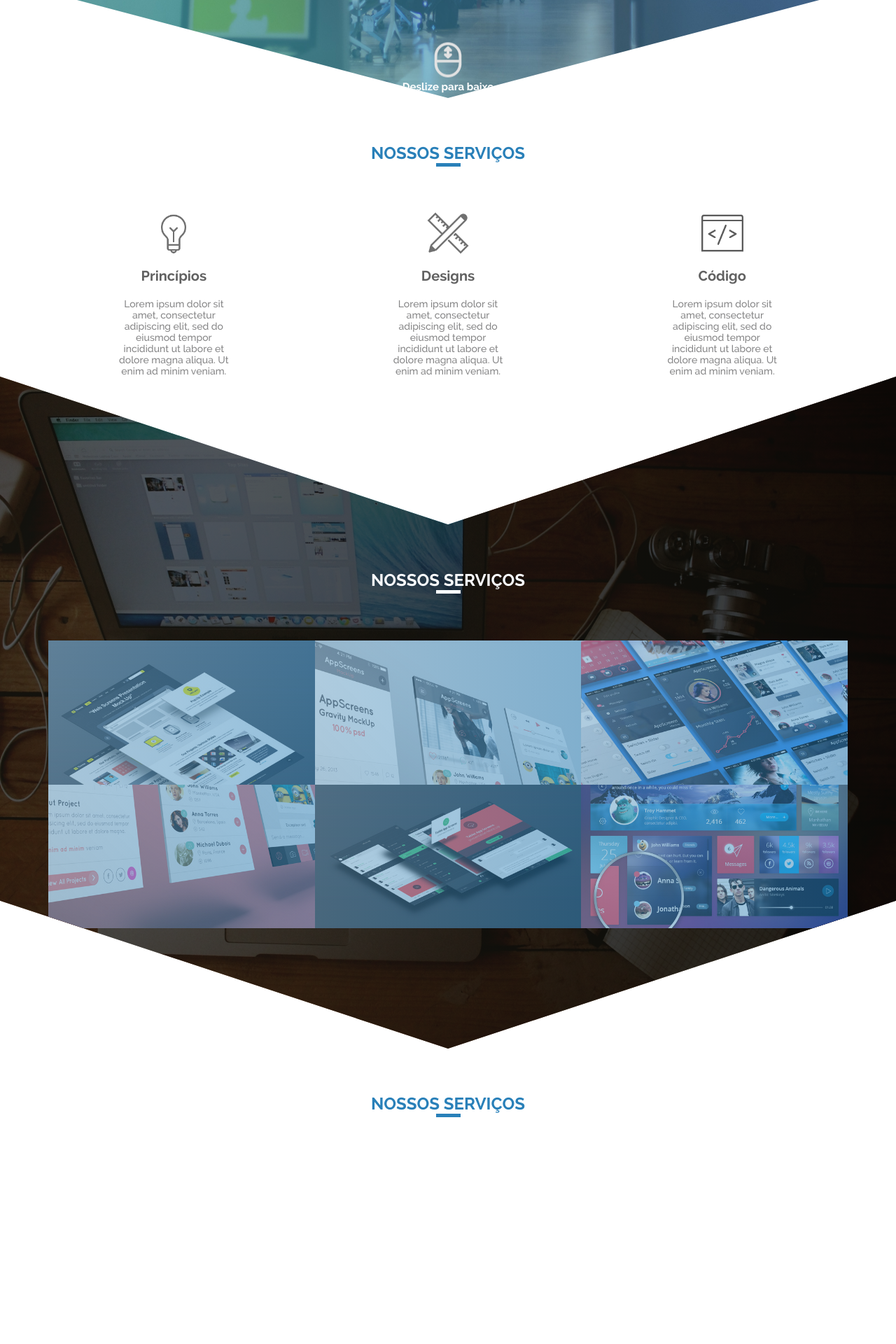
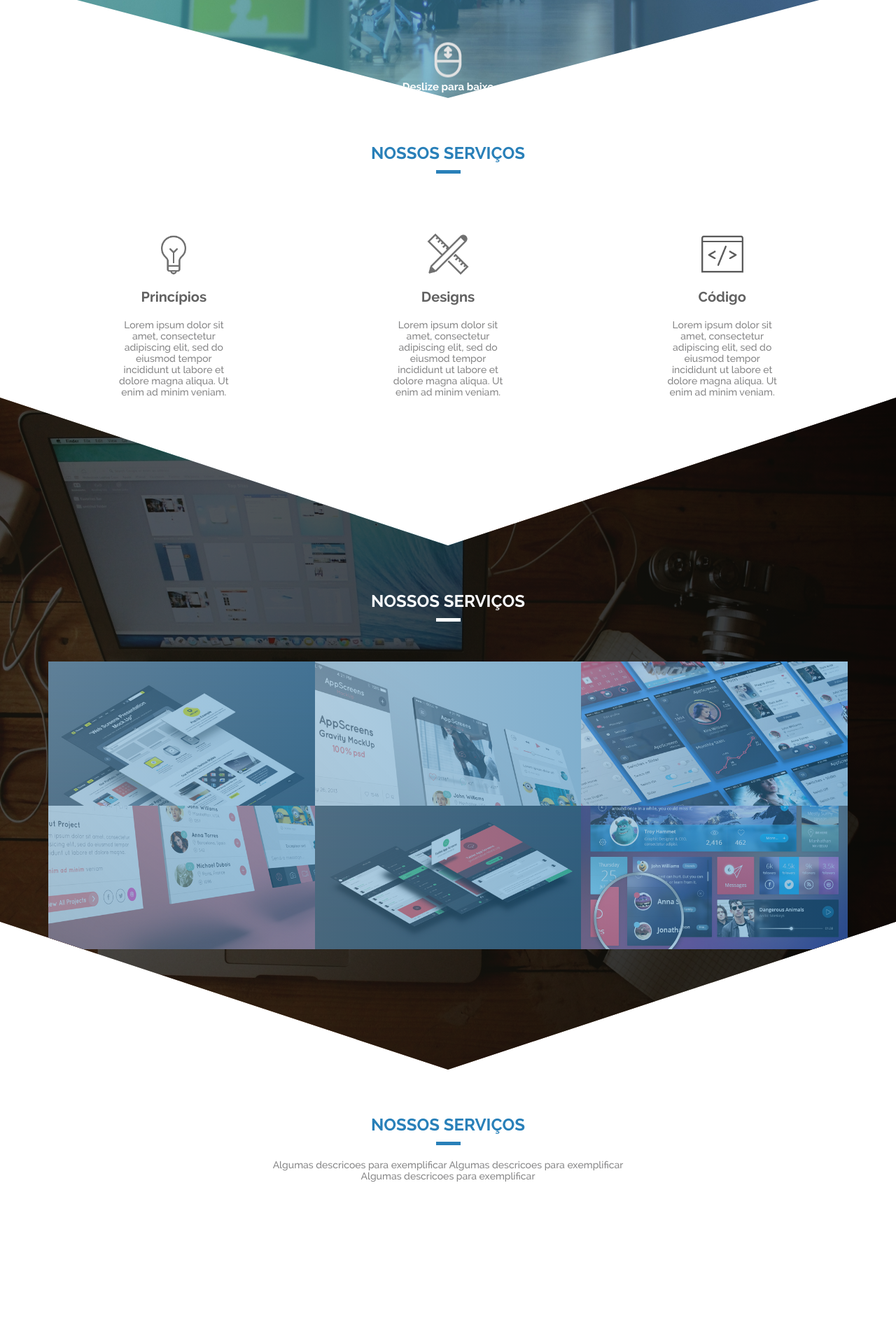
Before and after one commit to iurylippo/projetoflex1, a PHP site: page / in a window 1280 px wide. Shown: the part 628-2548 px from the top of the page at 70% size. Before the commit the page ends 2224 px from the top, so only its background shows below. Run offline with PHP 8.4, Linux system fonts and the light colour scheme.

Commit message:
cria a descrição do bloco titulo</br>seção time criando a div da descrição

```diff
--- a/assets/css/style.css
+++ b/assets/css/style.css
@@ -287,6 +287,20 @@ section#time .time-titulo {
     height: 165px;
 }
 
+.section-titulo .hr-line {
+ margin-top: 10px;
+ margin-bottom: 20px;
+}
+
 section#time .time-container {
     flex: 1;
 }
+
+section#time .time-desc {
+    padding-right: 300px;
+    padding-left: 300px;
+    font-size: 14px;
+    font-family: raleway-medium;
+    text-align: center;
+    color: #868687;
+}
--- a/index.php
+++ b/index.php
@@ -120,6 +120,9 @@
                <div class="section-titulo column">
                   <h1>nossos serviços</h1>
                   <div class="hr-line"></div>
+                  <div class="time-desc">
+                      Algumas descricoes para exemplificar Algumas descricoes para exemplificar Algumas descricoes para exemplificar
+                  </div>
                </div>
            </div>
            <div class="time-container">
```
